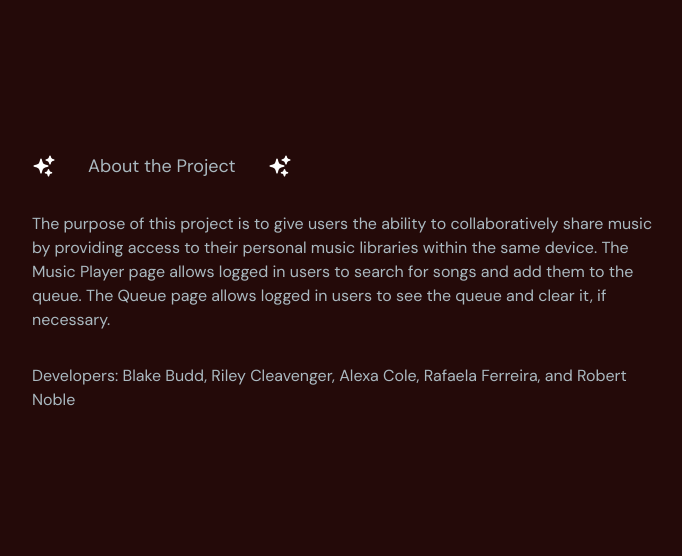
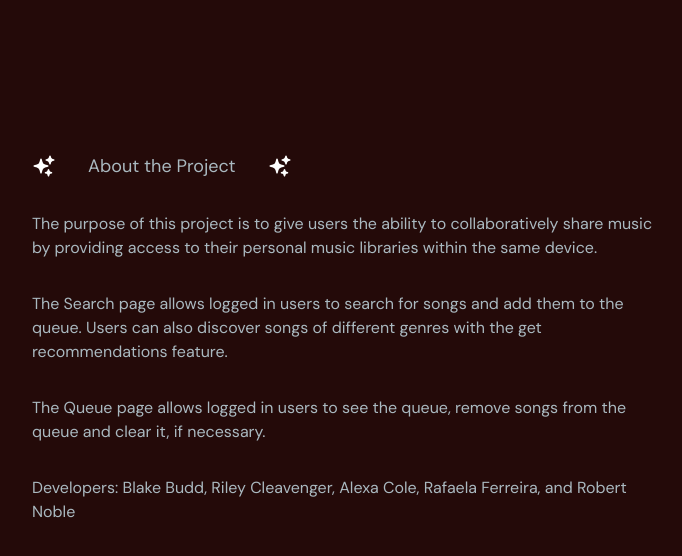
Before and after one commit to rileycleavenger/TheModernJukebox, a React (Create React App) app in the folder the-modern-jukebox-react-app/: page /about in a window 1280 px wide. Shown: the top 556 px of the page, without its empty margins (288-970 px from the left). Built offline with nearby package versions, Linux system fonts and the light colour scheme; no server answers.

Commit message:
music player is now search

```diff
--- a/the-modern-jukebox-react-app/src/pages/about/index.tsx
+++ b/the-modern-jukebox-react-app/src/pages/about/index.tsx
@@ -7,7 +7,7 @@ import { SparklesIcon } from '@heroicons/react/24/solid';
 
 function About () {
   return (
-    <section id="about" className="gap-16 bg-primary-100 py-10 md:h-full md:pb-0"
+    <section id="about" className="gap-16 bg-primary-100 py-10 md:h-full md:w-full md:pb-0"
     >
       <div
         className="mx-auto w-5/6 items-center justify-center md:flex md:h-5/6"
@@ -32,8 +32,14 @@ function About () {
             >
               The purpose of this project is to give users the ability to collaboratively share music
               by providing access to their personal music libraries within the same device.
-              The Music Player page allows logged in users to search for songs and add them to the queue.
-              The Queue page allows logged in users to see the queue and clear it, if necessary.
+            </p>
+            <p className="mt-8 text-md">
+              The Search page allows logged in users to search for songs and add them to the queue.
+              Users can also discover songs of different genres with the get recommendations feature.
+            </p>
+            <p className="mt-8 text-md">
+              The Queue page allows logged in users to see the queue, remove songs from
+              the queue and clear it, if necessary.
             </p>
             <p className="mt-8 text-md">
               Developers: Blake Budd, Riley Cleavenger, Alexa Cole, Rafaela Ferreira, and Robert Noble
--- a/the-modern-jukebox-react-app/src/pages/musicPlayer/index.css
+++ b/the-modern-jukebox-react-app/src/pages/musicPlayer/index.css
@@ -8,6 +8,9 @@
   100% {
     transform: scale(1);
   }
+}
+@keyframes check {
+  100% {background-color: green;}
 }
 .buttonsSearchContainer{
   display: flex;
--- a/the-modern-jukebox-react-app/src/pages/musicPlayer/index.tsx
+++ b/the-modern-jukebox-react-app/src/pages/musicPlayer/index.tsx
@@ -79,7 +79,7 @@ function MusicPlayer () {
   const [selectedGenre, setSelectedGenre] = useState('');
   const [genres, setGenres] = useState<string[]>([]);
   const [recommendations, setRecommendations] = useState<any[]>([]);
-
+  const [added, setAdded] = useState(false);
   useEffect(() => {
     // Fetch Spotify genres when the component mounts
     const fetchGenres = async () => {
@@ -88,6 +88,12 @@ function MusicPlayer () {
     };
     fetchGenres();
   }, []);
+
+  const handleClick = () => {
+    setTimeout(() => {
+        setAdded(false);
+    }, 2000);
+  };
 
   const handleGenreChange = (e: React.ChangeEvent<HTMLSelectElement>) => {
     setSelectedGenre(e.target.value);
--- a/the-modern-jukebox-react-app/src/pages/navbar/index.tsx
+++ b/the-modern-jukebox-react-app/src/pages/navbar/index.tsx
@@ -198,7 +198,7 @@ function Navbar () {
                 `}
                 href={`${window.location.origin}/musicplayer`}
                 >
-                  Music Player
+                  Search
                 </a>
                 <a
                 className={`${"queue" ? "text-primary-400 font-bold" : ""}
```
